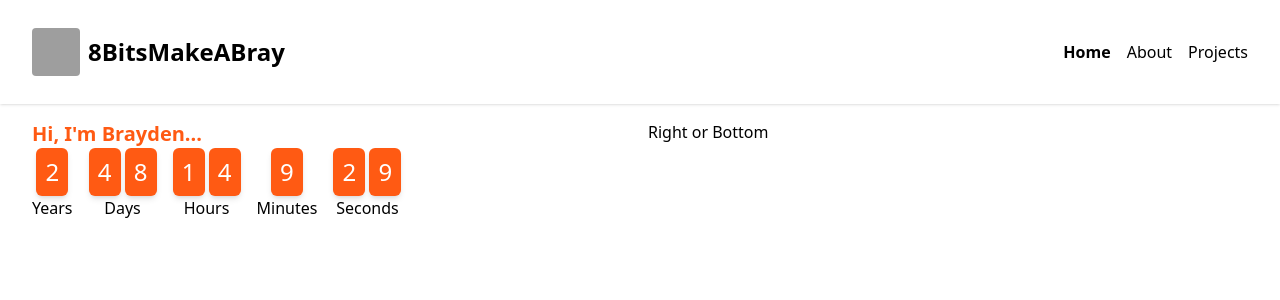
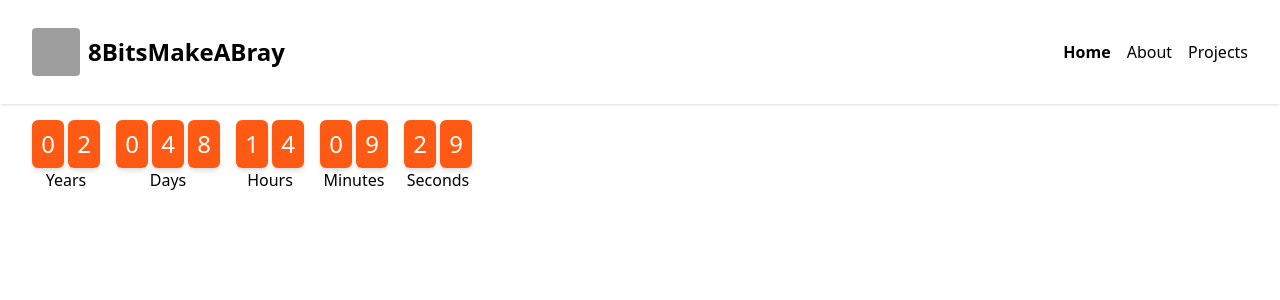
Before and after one commit to braybowler/8bitsmakeabray-v2, a Vue app: page / in a window 1280 px wide. Shown: the top 300 px of the page. Built offline with nearby package versions, Linux system fonts and the light colour scheme; grey boxes are pictures that could not be loaded.

Commit message:
complete ElapsedClock component

```diff
--- a/src/components/ElapsedClock.vue
+++ b/src/components/ElapsedClock.vue
@@ -57,6 +57,12 @@ onUnmounted(() => clearInterval(timer))
     <div class="flex flex-col justify-center items-center">
       <div class="flex flex-row gap-1">
         <span
+          v-if="diffStringArray.years.length < 2"
+          class="flex h-12 w-8 text-2xl bg-[#ff5a13] text-white rounded-md justify-center items-center shadow-md"
+        >
+          {{0}}
+        </span>
+        <span
           v-for="character in diffStringArray.years"
           class="flex h-12 w-8 text-2xl bg-[#ff5a13] text-white rounded-md justify-center items-center shadow-md"
         >
@@ -68,6 +74,12 @@ onUnmounted(() => clearInterval(timer))
 
     <div class="flex flex-col justify-center items-center">
       <div class="flex flex-row gap-1">
+        <span
+          v-if="diffStringArray.days.length < 3"
+          class="flex h-12 w-8 text-2xl bg-[#ff5a13] text-white rounded-md justify-center items-center shadow-md"
+        >
+          {{0}}
+        </span>
         <span
           v-for="character in diffStringArray.days"
           class="flex h-12 w-8 text-2xl bg-[#ff5a13] text-white rounded-md justify-center items-center shadow-md"
@@ -81,6 +93,12 @@ onUnmounted(() => clearInterval(timer))
     <div class="flex flex-col justify-center items-center">
       <div class="flex flex-row gap-1">
         <span
+          v-if="diffStringArray.hours.length < 2"
+          class="flex h-12 w-8 text-2xl bg-[#ff5a13] text-white rounded-md justify-center items-center shadow-md"
+        >
+          {{0}}
+        </span>
+        <span
           v-for="character in diffStringArray.hours"
           class="flex h-12 w-8 text-2xl bg-[#ff5a13] text-white rounded-md justify-center items-center shadow-md"
         >
@@ -92,6 +110,12 @@ onUnmounted(() => clearInterval(timer))
 
     <div class="flex flex-col justify-center items-center">
       <div class="flex flex-row gap-1">
+        <span
+          v-if="diffStringArray.minutes.length < 2"
+          class="flex h-12 w-8 text-2xl bg-[#ff5a13] text-white rounded-md justify-center items-center shadow-md"
+        >
+          {{0}}
+        </span>
         <span
           v-for="character in diffStringArray.minutes"
           class="flex h-12 w-8 text-2xl bg-[#ff5a13] text-white rounded-md justify-center items-center shadow-md"
@@ -105,6 +129,12 @@ onUnmounted(() => clearInterval(timer))
     <div class="flex flex-col justify-center items-center">
       <div class="flex flex-row gap-1">
         <span
+          v-if="diffStringArray.seconds.length < 2"
+          class="flex h-12 w-8 text-2xl bg-[#ff5a13] text-white rounded-md justify-center items-center shadow-md"
+        >
+          {{0}}
+        </span>
+        <span
           v-for="character in diffStringArray.seconds"
           class="flex h-12 w-8 text-2xl bg-[#ff5a13] text-white rounded-md justify-center items-center shadow-md"
         >
--- a/src/views/HomeView.vue
+++ b/src/views/HomeView.vue
@@ -5,11 +5,11 @@ import ElapsedClock from '@/components/ElapsedClock.vue'
 <template>
   <main class="xs:flex xs:flex-col xs:gap-2 sm:gap-4 sm:flex sm:flex-row">
     <section class="xs:w-full xs:h-1/2 sm:w-1/2 sm:h-full">
-      <h2 class="xs:text-base sm:text-xl font-bold text-[#ff5a13]">Hi, I'm Brayden...</h2>
+<!--      <h2 class="xs:text-base sm:text-xl font-bold text-[#ff5a13]">Hi, I'm Brayden...</h2>-->
       <ElapsedClock />
     </section>
-    <section class="xs:w-full xs:h-1/2 sm:w-1/2 sm:h-full">
-      Right or Bottom
-    </section>
+<!--    <section class="xs:w-full xs:h-1/2 sm:w-1/2 sm:h-full">-->
+<!--      Right or Bottom-->
+<!--    </section>-->
   </main>
 </template>
```
